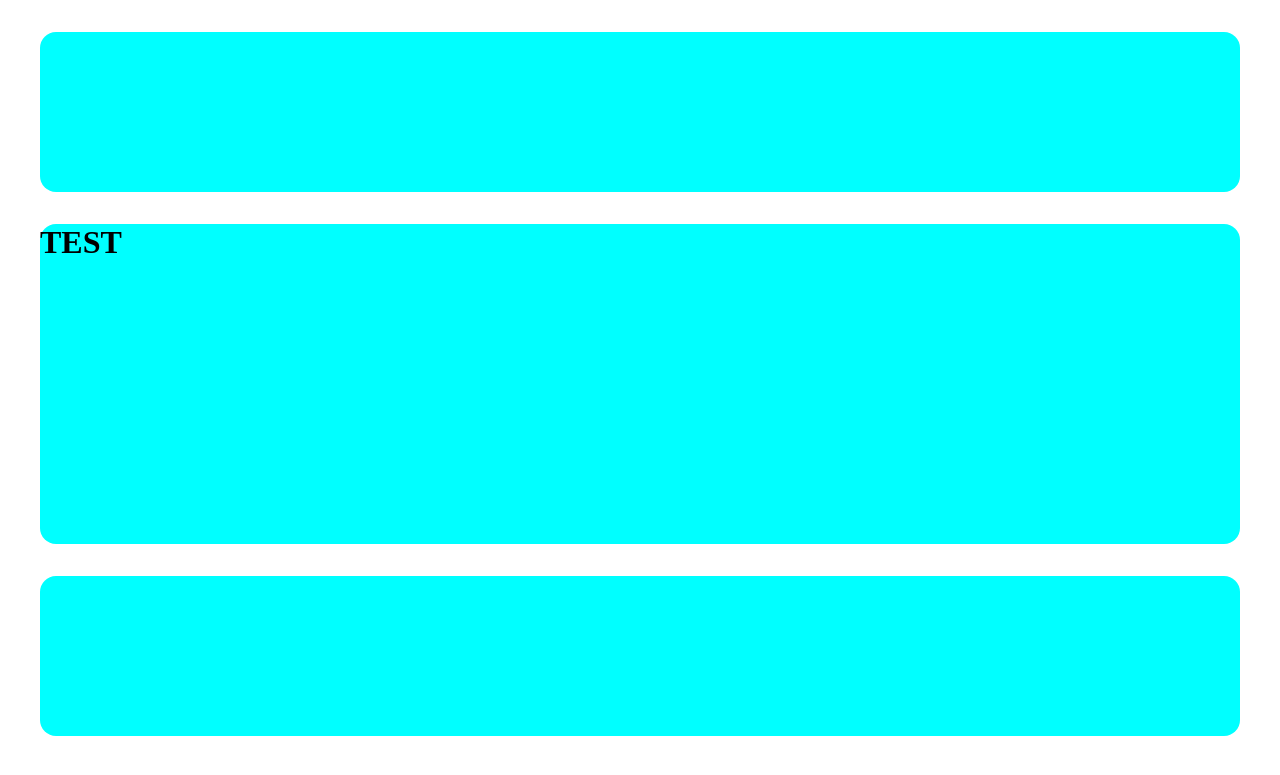
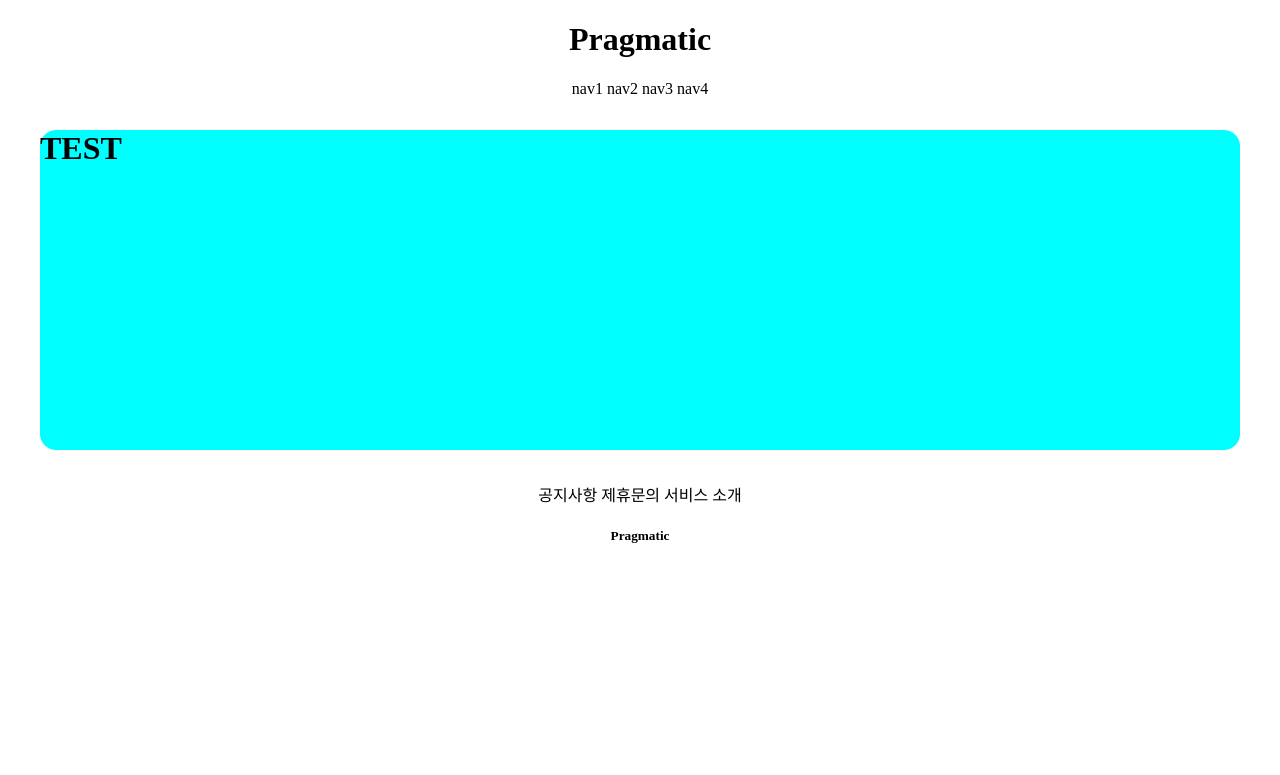
Before and after one commit to noeul1114/gis_3ban_1, a Django app: page /accounts/hello_world/ in a window 1280 px wide. Shown: the top 775 px of the page. Run offline with Django 3.2, Linux system fonts and the light colour scheme; parts of the project's set-up code (start-up, migrations or seed data) failed here and were passed over.

Commit message:
7/6 3ban class commit 2

```diff
--- a/templates/footer.html
+++ b/templates/footer.html
@@ -1,3 +1,12 @@
-<div style="height: 10rem; background-color: aqua; margin: 2rem; border-radius: 1rem;">
+<div style="text-align: center">
+
+    <div>
+        <span>공지사항</span>
+        <span>제휴문의</span>
+        <span>서비스 소개</span>
+    </div>
+    <div>
+        <h5>Pragmatic</h5>
+    </div>
 
 </div>
--- a/templates/header.html
+++ b/templates/header.html
@@ -1,3 +1,11 @@
-<div style="height: 10rem; background-color: aqua; margin: 2rem; border-radius: 1rem;">
-
+<div style="text-align: center">
+    <div>
+        <h1>Pragmatic</h1>
+    </div>
+    <div>
+        <span>nav1</span>
+        <span>nav2</span>
+        <span>nav3</span>
+        <span>nav4</span>
+    </div>
 </div>
```
